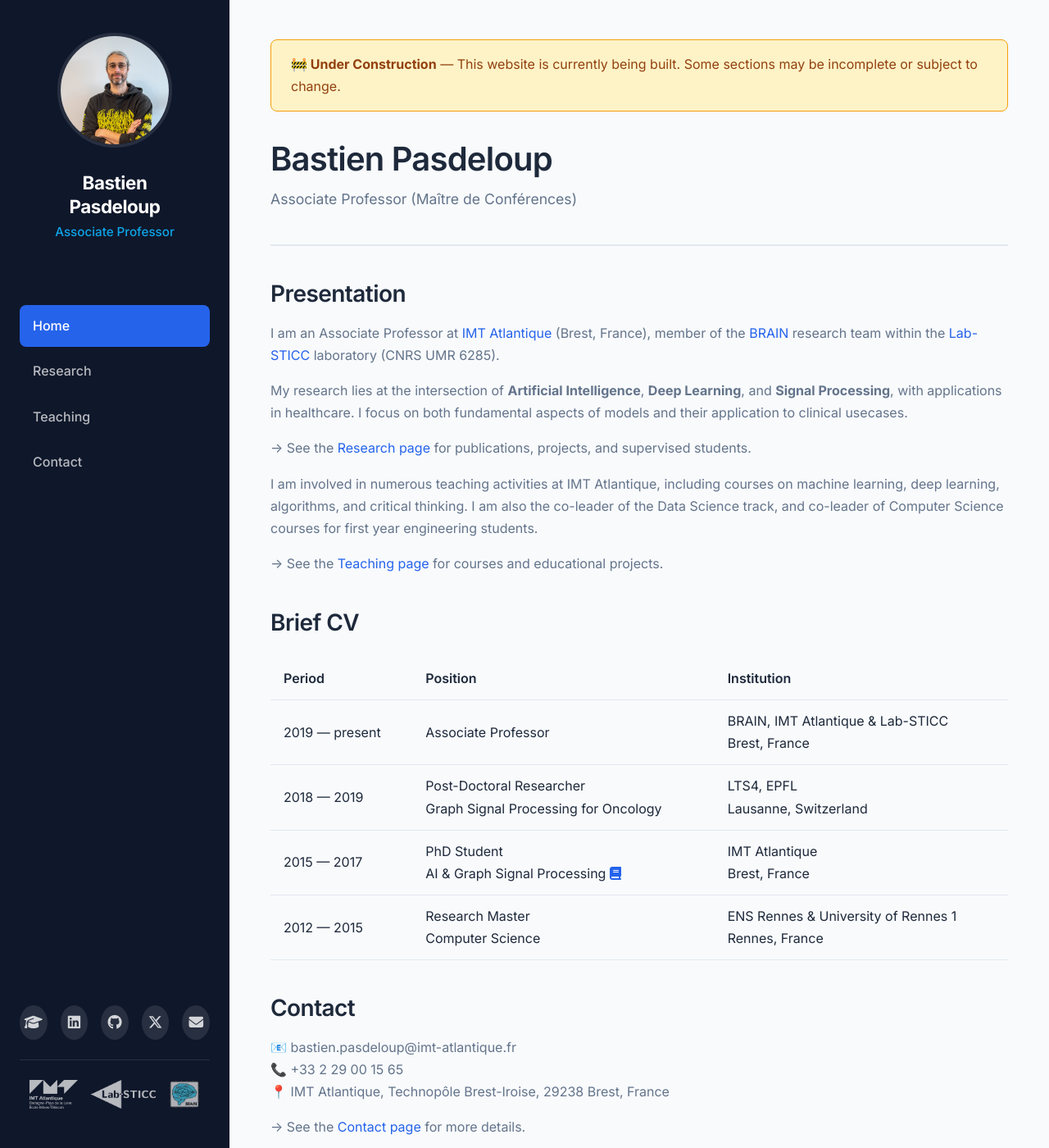
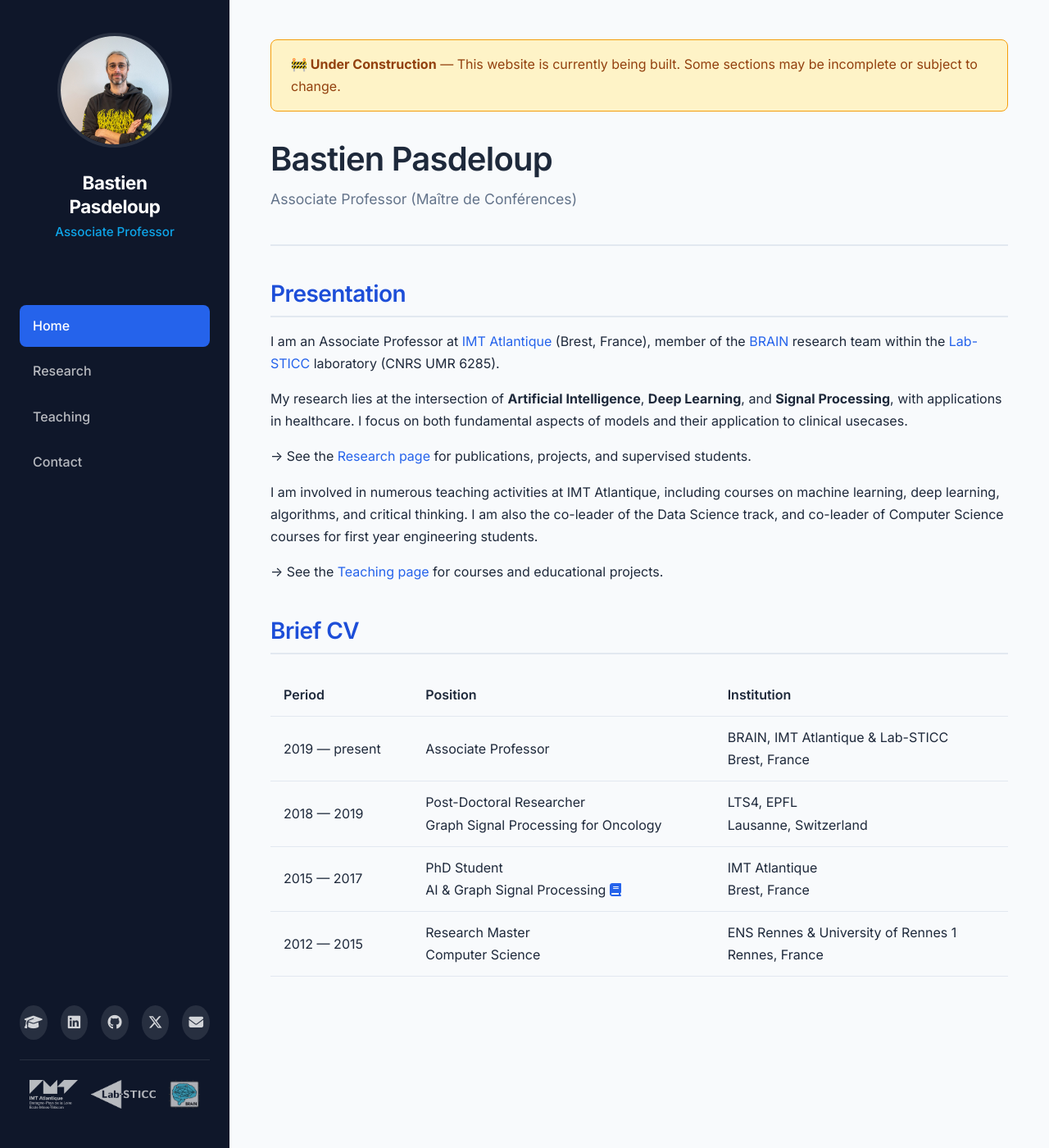
Before and after one commit to BastienPasdeloup/BastienPasdeloup.github.io, a Jekyll site: the page built from index.md, in a window 1280 px wide and 1400 px high. Shown: the whole window at 82% size. Built offline with Jekyll 4.4.1, drawn with Linux system fonts in a browser that asks for light colours.

Commit message:
Enhance styling for headings and text in CSS; update teaching section with new project tags and course link

```diff
--- a/assets/css/style.css
+++ b/assets/css/style.css
@@ -240,12 +240,19 @@ h1, h2, h3, h4, h5, h6 {
 }
 
 h1 { font-size: 2.5rem; margin-bottom: 1.5rem; }
-h2 { font-size: 1.75rem; margin: 2.5rem 0 1rem; }
+h2 {
+  font-size: 1.75rem;
+  margin: 2.5rem 0 1rem;
+  color: var(--color-primary-dark);
+  padding-bottom: 0.5rem;
+  border-bottom: 2px solid var(--color-border);
+}
 h3 { font-size: 1.25rem; margin: 1.5rem 0 0.75rem; }
+h4 { font-size: 1.1rem; margin: 1.25rem 0 0.5rem; color: var(--color-text); }
 
 p {
   margin-bottom: 1rem;
-  color: var(--color-text-light);
+  color: var(--color-text);
 }
 
 a {
@@ -655,7 +662,7 @@ ul, ol {
 
 li {
   margin-bottom: 0.5rem;
-  color: var(--color-text-light);
+  color: var(--color-text);
 }
 
 /* ===== Tables ===== */
--- a/index.md
+++ b/index.md
@@ -32,11 +32,3 @@ I am involved in numerous teaching activities at IMT Atlantique, including cours
 | 2018 — 2019 | Post-Doctoral Researcher<br />Graph Signal Processing for Oncology | LTS4, EPFL<br />Lausanne, Switzerland |
 | 2015 — 2017 | PhD Student<br />AI & Graph Signal Processing [<i class="fas fa-book"></i>](https://theses.hal.science/tel-01708824) | IMT Atlantique<br />Brest, France |
 | 2012 — 2015 | Research Master<br />Computer Science | ENS Rennes & University of Rennes 1<br />Rennes, France |
-
-## Contact
-
-📧 bastien.pasdeloup@imt-atlantique.fr
-📞 +33 2 29 00 15 65
-📍 IMT Atlantique, Technopôle Brest-Iroise, 29238 Brest, France
-
-→ See the [Contact page](/contact) for more details.
```
Also changed, not shown: teaching.md (+7 -3 lines).
